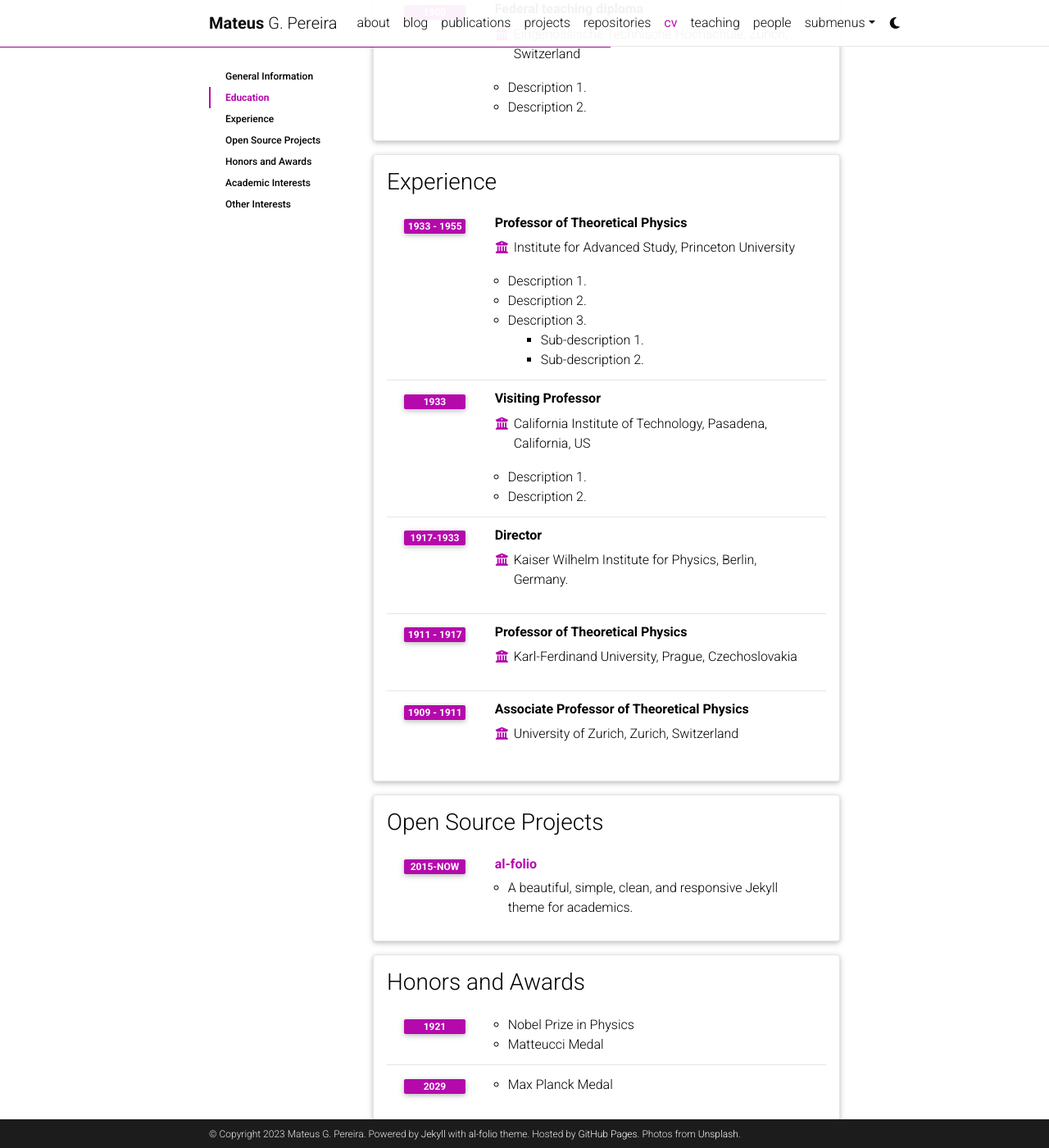
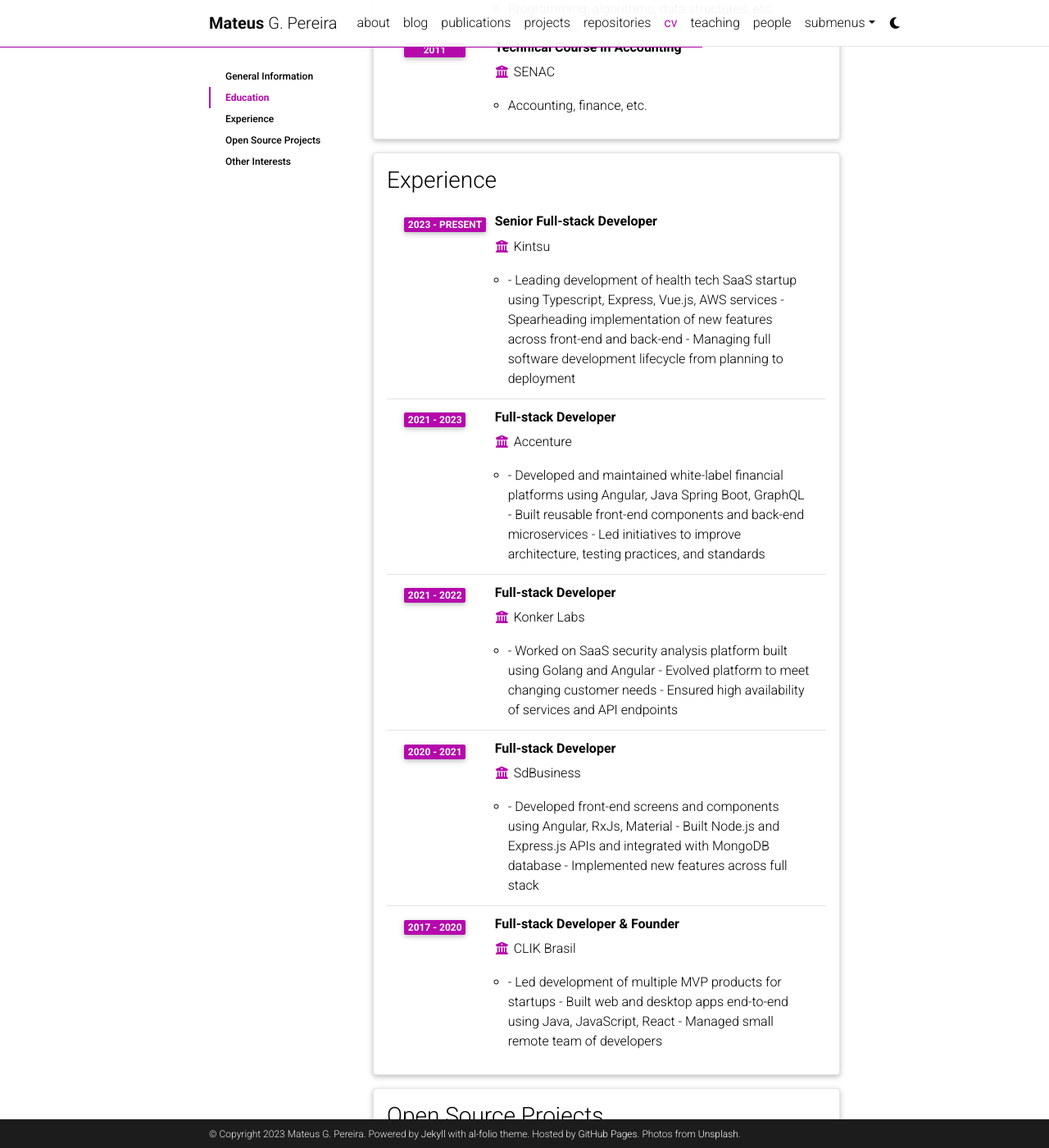
Before and after one commit to mateusgms/mateusgms.github.io, a Jekyll site: the page built from _pages/cv.md, in a window 1280 px wide and 1400 px high, scrolled down 730 px. Shown: the whole window at 82% size. Built offline with Jekyll 4.4.1, drawn with Linux system fonts in a browser that asks for light colours; comment, search, counter and statistics services are not loaded; a style sheet for code colours, icons or effects is not loaded; some of the changed text lies outside the part shown.

Commit message:
feat: adding cv infos

```diff
--- a/Gemfile
+++ b/Gemfile
@@ -20,9 +20,6 @@
     gem 'mini_racer'
     gem 'unicode_utils'
     gem 'webrick'
-    gem 'jekyll-seo-tag'
-    gem 'jekyll-github-metadata'
-    gem 'jekyll-theme-primer'
 end
 group :other_plugins do
     gem 'feedjira'
--- a/_config.yml
+++ b/_config.yml
@@ -164,6 +164,11 @@
 # -----------------------------------------------------------------------------
 
 collections:
+  news:
+    defaults:
+      layout: post
+    output: true
+    permalink: /news/:path/
   projects:
     output: true
     permalink: /projects/:path/
--- a/_data/cv.yml
+++ b/_data/cv.yml
@@ -2,96 +2,77 @@
   type: map
   contents:
     - name: Full Name
-      value: Albert Einstein
+      value: Mateus Gomes Pereira
     - name: Date of Birth
-      value: 14th March 1879
+      value: 6th July 1993
     - name: Languages
-      value: English, German
-
+      value: Portugues, English, Spanish
 - title: Education
   type: time_table
   contents:
-    - title: PhD
-      institution: University of Zurich, Zurich, Switzerland
-      year: 1905
+    - title: Degree in Mathematics
+      institution: Faculdade Tratos
+      year: 2023
       description:
-        - Description 1.
-        - Description 2.
-        - title: Description 3.
-          contents:
-            - Sub-description 1.
-            - Sub-description 2.
-    - title: Federal teaching diploma
-      institution: Eidgenössische Technische Hochschule, Zurich, Switzerland
-      year: 1900
+        - Teaching Degree in Mathematics
+        - Mathematics, algebra, calculus, statistics, etc.
+    - title: Degree in Analysis and Systems Development
+      institution: Universidade Catolica de Brasilia
+      year: 2024
       description:
-        - Description 1.
-        - Description 2.
-
+        - Programming, algorithms, data structures, etc.
+    - title: Technical Course in Accounting
+      institution: SENAC
+      year: 2011
+      description:
+        - Accounting, finance, etc.
 - title: Experience
   type: time_table
   contents:
-    - title: Professor of Theoretical Physics
-      institution: Institute for Advanced Study, Princeton University
-      year: 1933 - 1955
-      description:
-        - Description 1.
-        - Description 2.
-        - title: Description 3.
-          contents:
-            - Sub-description 1.
-            - Sub-description 2.
-    - title: Visiting Professor
-      institution: California Institute of Technology, Pasadena, California, US
-      year: 1933
-      description:
-        - Description 1.
-        - Description 2.
+    - title: Senior Full-stack Developer
+      institution: Kintsu
+      year: 2023 - Present
+      description: |
+        - Leading development of health tech SaaS startup using Typescript, Express, Vue.js, AWS services
+        - Spearheading implementation of new features across front-end and back-end
+        - Managing full software development lifecycle from planning to deployment
+    - title: Full-stack Developer
+      institution: Accenture
 
-    - title: Director
-      institution: Kaiser Wilhelm Institute for Physics, Berlin, Germany.
-      year: 1917-1933
+      year: 2021 - 2023
 
-    - title: Professor of Theoretical Physics
-      institution: Karl-Ferdinand University, Prague, Czechoslovakia
-      year: 1911 - 1917
-      description:
-
-    - title: Associate Professor of Theoretical Physics
-      institution: University of Zurich, Zurich, Switzerland
-      year: 1909 - 1911
-
+      description: |
+        - Developed and maintained white-label financial platforms using Angular, Java Spring Boot, GraphQL
+        - Built reusable front-end components and back-end microservices
+        - Led initiatives to improve architecture, testing practices, and standards
+    - title: Full-stack Developer
+      institution: Konker Labs
+      year: 2021 - 2022
+      description: |
+        - Worked on SaaS security analysis platform built using Golang and Angular
+        - Evolved platform to meet changing customer needs
+        - Ensured high availability of services and API endpoints
+    - title: Full-stack Developer
+      institution: SdBusiness
+      year: 2020 - 2021
+      description: |
+        - Developed front-end screens and components using Angular, RxJs, Material
+        - Built Node.js and Express.js APIs and integrated with MongoDB database
+        - Implemented new features across full stack
+    - title: Full-stack Developer & Founder
+      institution: CLIK Brasil
+      year: 2017 - 2020
+      description: |
+        - Led development of multiple MVP products for startups
+        - Built web and desktop apps end-to-end using Java, JavaScript, React
+        - Managed small remote team of developers
 - title: Open Source Projects
   type: time_table
   contents:
     - title: <a href="https://github.com/alshedivat/al-folio">al-folio</a>
       year: 2015-now
       description: A beautiful, simple, clean, and responsive Jekyll theme for academics.
-
-- title: Honors and Awards
-  type: time_table
-  contents:
-    - year: 1921
-      items:
-        - Nobel Prize in Physics
-        - Matteucci Medal
-    - year: 2029
-      items:
-        - Max Planck Medal
-
-- title: Academic Interests
-  type: nested_list
-  contents:
-    - title: Topic 1.
-      items:
-        - Description 1.
-        - Description 2.
-    - title: Topic 2.
-      items:
-        - Description 1.
-        - Description 2.
-
 - title: Other Interests
   type: list
   contents:
-    - <u>Hobbies:</u> Hobby 1, Hobby 2, etc.
+    - <u>Hobbies:</u> Play Guitar, Read tech books, Learn something new ,etc.
--- a/_data/venues.yml
+++ /dev/null
@@ -1,6 +0,0 @@
-"AJP":
-  url: https://aapt.scitation.org/journal/ajp
-  color: "#00369f"
-
-"PhysRev":
-  url: https://journals.aps.org/
```
Also changed, not shown: _data/repositories.yml (+1 -9 lines).
